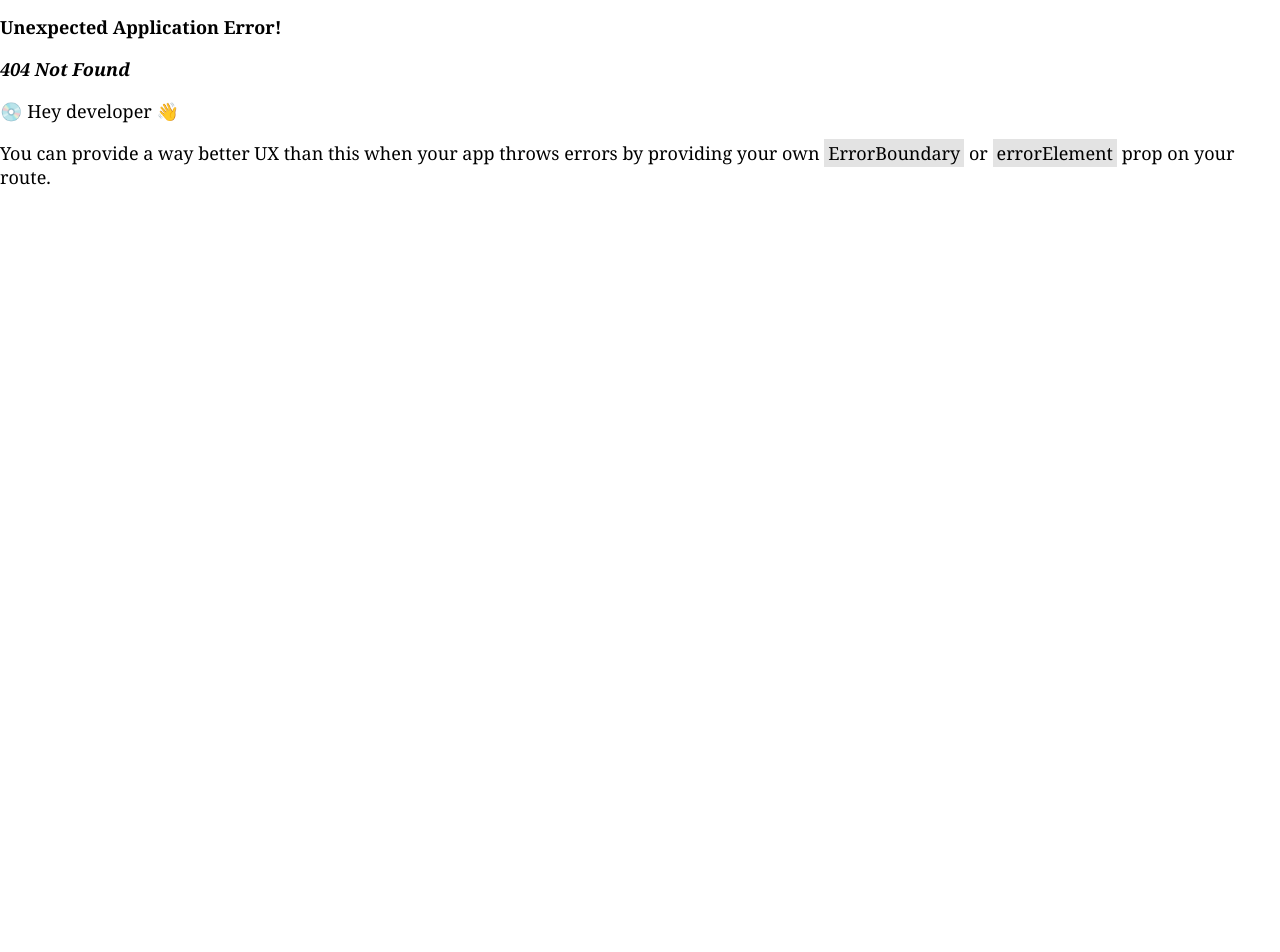
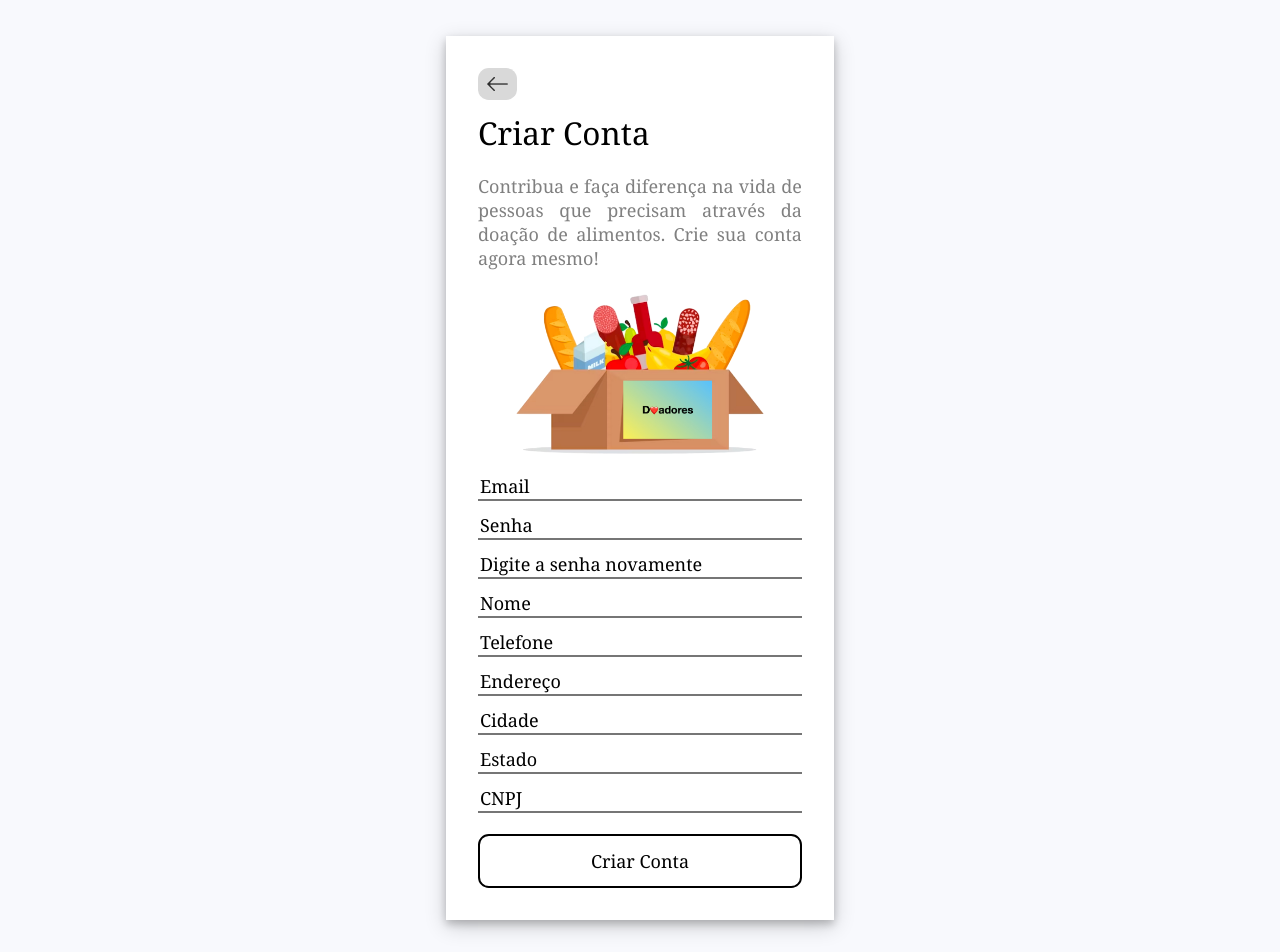
Before and after one commit to izaias-saturnino/tf-engenharia-software, a React (Create React App) app in the folder client-app/: page /registration/1 in a window 1280 px wide. Before the commit this address had no page. Shown: the top 952 px of the page. Before the commit the page ends 800 px from the top, so only its background shows below. Built offline with nearby package versions, Linux system fonts and the light colour scheme.

Commit message:
Registration url param added
changed user type param location to url

```diff
--- a/client-app/src/routes.js
+++ b/client-app/src/routes.js
@@ -33,7 +33,7 @@ const router = createBrowserRouter([
     element: <ModifyProfile/>
   },
   {
-    path: "/registration",
+    path: "/registration/:user_type",
     element: <Registration/>
   },
   {
--- a/client-app/src/routes/Registration.js
+++ b/client-app/src/routes/Registration.js
@@ -1,5 +1,5 @@
 import React, { useState } from "react";
-import { useNavigate, useLocation, Link } from 'react-router-dom';
+import { useNavigate, useLocation, Link, useParams } from 'react-router-dom';
 
 import logo from '../images/doaresLogo.png';
 
@@ -27,7 +27,7 @@ const Content = (props) => {
           <div className="input-container">
               <input placeholder="Nome" type="text" name="username" required />
           </div>
-          {props.state.reg_utype === "doador" ?
+          {props.utype === "donor" ?
             <div className="input-container">
               {/* TODO make date selection tool */}
                 <input placeholder="Data de Nascimento" type="text" name="birthDate" required />
@@ -49,7 +49,7 @@ const Content = (props) => {
               <input placeholder="Estado" type="text" name="address" />
           </div>
           <div className="input-container">
-              <input placeholder={props.state.reg_utype === "doador" ? "CPF" : "CNPJ"} type="text" name="address" required />
+              <input placeholder={props.utype === "donor" ? "CPF" : "CNPJ"} type="text" name="address" required />
           </div>
           <div className="w-100 button-container">
               <input type="submit" value="Criar Conta"/>
@@ -61,7 +61,9 @@ const Content = (props) => {
 
 const Registration = (props) => {
 
-    const state = { ...localStorage };
+    let state = { ...localStorage };
+    const {user_type} = useParams();
+    console.log(user_type);
 
     const navigate = useNavigate();
 
@@ -75,7 +77,7 @@ const Registration = (props) => {
           return;
         }
 
-        var user_type = state.utype === "doador" ? "donor" : "kitchen";
+        var user_type = user_type === "donor" ? "donor" : "kitchen";
 
         let uri = 'https://e30a-143-54-52-136.ngrok-free.app/API/SignUp/'+user_type;
 
@@ -132,7 +134,7 @@ const Registration = (props) => {
     return (
       <div className="app">
         <div className="p-10">
-            <AccountForm title={"Criar Conta"} content={<Content formFunction={handleRegistration} state={state}/>}/>
+            <AccountForm title={"Criar Conta"} content={<Content formFunction={handleRegistration} state={state} utype={user_type}/>}/>
         </div>
       </div>
     )
--- a/client-app/src/routes/SelectUserType.js
+++ b/client-app/src/routes/SelectUserType.js
@@ -37,14 +37,12 @@ const SelectUserType = (props) => {
 
     const toRegistrationDonor = (event) => {
         event.preventDefault();
-        localStorage.setItem("utype", JSON.stringify("doador"));
-        navigate("/registration");
+        navigate("/registration/donor");
     };
 
     const toRegistrationKitchen = (event) => {
         event.preventDefault();
-        localStorage.setItem("utype", JSON.stringify("cozinha solidária"));
-        navigate("/registration");
+        navigate("/registration/kitchen");
     };
 
     return (
```
